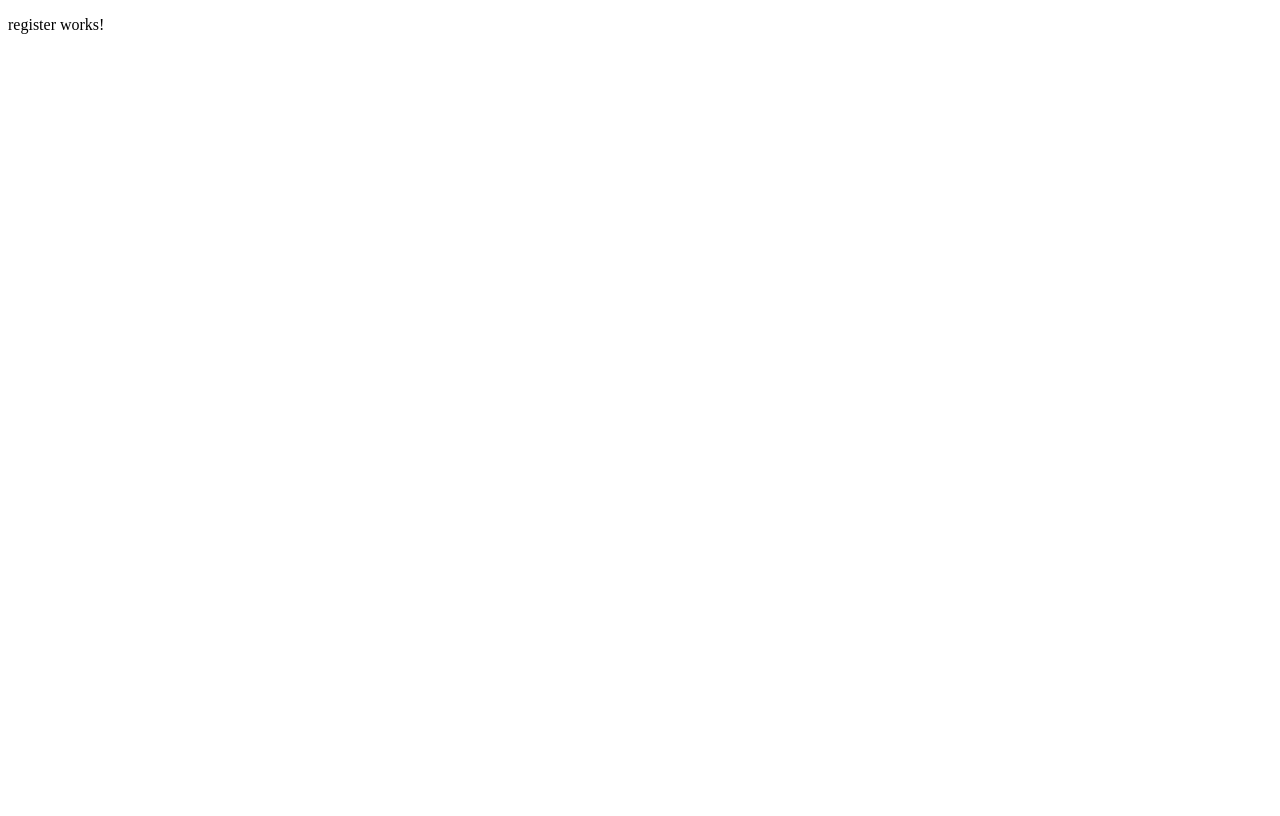
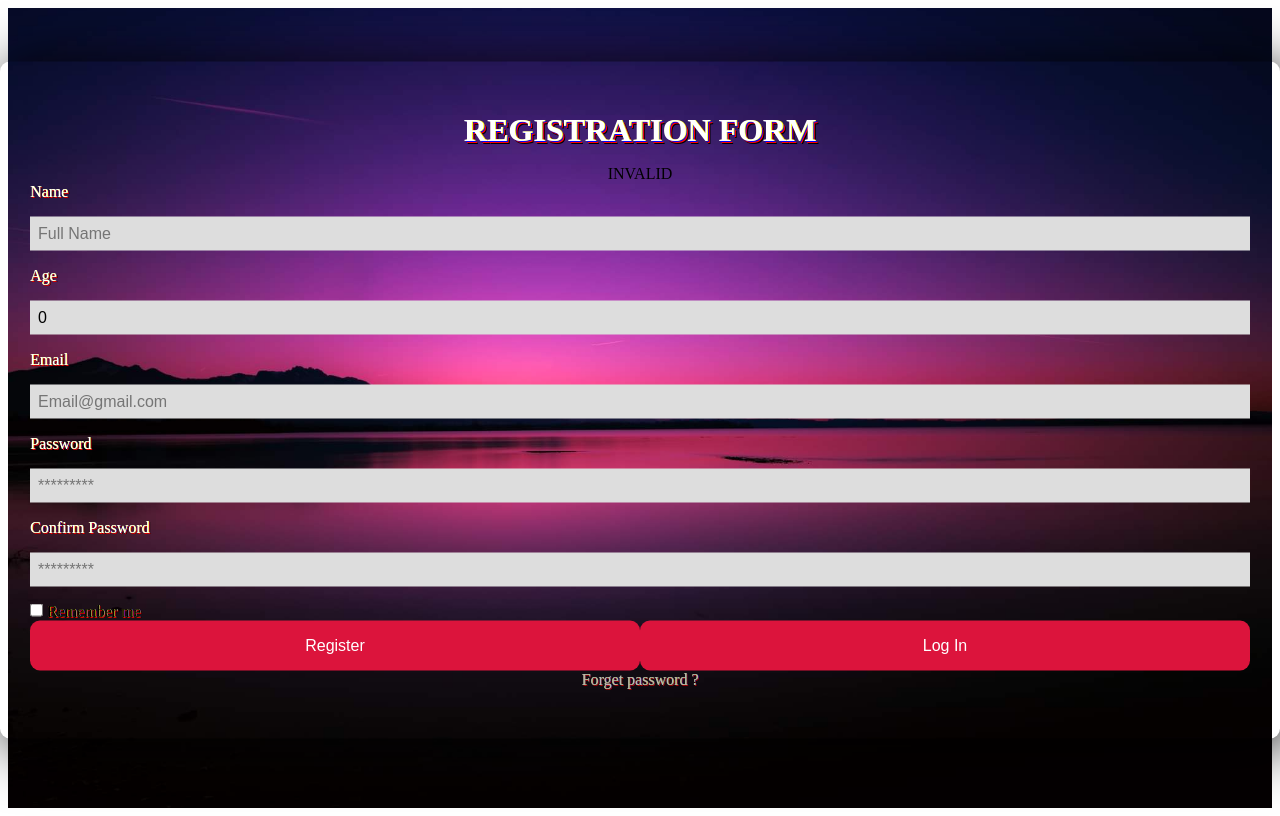
Before and after one commit to cristoph143/Bohol_Cristopher_AD, an Angular app in the folder 4-Portal/: page /register in a window 1280 px wide. Built offline with nearby package versions, Linux system fonts and the light colour scheme.

Commit message:
RegCOntinuation

```diff
--- a/4-Portal/src/app/Screens/home/home.component.scss
+++ b/4-Portal/src/app/Screens/home/home.component.scss
@@ -10,6 +10,7 @@ body {
   background-position-x: right;
   background-position-y: 86px;
   background-attachment: fixed;
+  scroll-behavior: smooth;
 }
 
 .site-header {
@@ -97,39 +98,6 @@ body {
   }
 }
 
-.banner-image {
-  height: 720px;
-  position: relative;
-  background-image: url("../../../assets/banner_tirxkp.jpg");
-  background-size: cover;
-  background-attachment: fixed;
-}
-
-.banner-attribution {
-  display: inline-block;
-  padding: 8px 16px;
-  margin: 0;
-  position: absolute;
-  left: 16px;
-  bottom: 0;
-  font-size: 14px;
-  line-height: 16px;
-  color: #ffffff;
-  background-color: #1f2937;
-  a {
-    font-weight: bold;
-    text-decoration: none;
-    color: #ffffff;
-
-    transition-property: color;
-    transition-duration: 200ms;
-    &:hover,
-    &:focus {
-      color: #f59e0b;
-    }
-  }
-}
-
 .section {
   max-width: 760px;
   padding: 150px 24px;
@@ -153,9 +121,7 @@ body {
       color: #f59e0b;
     }
   }
-}
-
-.about-section {
+  user_list-section {
     h2 {
       display: none;
     }
@@ -166,42 +132,11 @@ body {
       margin-bottom: 0;
     }
   }
+}
 
 .shadows {
   text-shadow: 0.025em 0.025em 0 yellow, 0.045em 0.045em 0 blue,
     0.075em 0.075em 0 red, 0.1em 0.1em 0 black;
-}
-
-.education {
-  padding: 32px 42px;
-  border-radius: 5px;
-
-  background-color: #f9fafb;
-  padding: 50px 30px;
-  border-radius: 10px;
-  box-shadow: 7px 7px 60px #000;
-  &:not(:last-child) {
-    margin-bottom: 32px;
-  }
-}
-
-.school {
-  margin: 0;
-
-  font-size: 18px;
-  font-weight: normal;
-  line-height: 28px;
-  p:last-child {
-    margin-bottom: 0;
-  }
-}
-
-.year_graduated {
-  margin: 0;
-
-  font-size: 14px;
-  line-height: 24px;
-  color: #4b5563;
 }
 
 .contact-section {
--- a/4-Portal/src/app/app.component.scss
+++ b/4-Portal/src/app/app.component.scss
@@ -7,6 +7,9 @@
 body {
     font-family: "Open Sans";
     color: #fff;
+    background-position: center;
+    background-repeat: no-repeat;
+    background-size: cover;
 }
 html {
     scroll-behavior: smooth;
--- a/4-Portal/src/app/screens/login/login.component.html
+++ b/4-Portal/src/app/screens/login/login.component.html
@@ -12,7 +12,7 @@
             <span><input type="checkbox"> Remember me</span>
 
         <div class="control">
-            <button type="submit" class="button">Register</button>
+            <button type="submit" class="button" (click)="nav('register')">Register</button>
             <button type="submit" class="button" (click)="login()">Log In</button>
         </div>
         <p><a href="#" class="shadows">Forget password ?</a></p>
--- a/4-Portal/src/app/screens/register/register.component.html
+++ b/4-Portal/src/app/screens/register/register.component.html
@@ -1 +1,38 @@
-<p>register works!</p>
+<section>
+    <div class="form-container">
+        <h1 class="shadows">Registration Form</h1>
+        <!-- <p>{{ error }}</p>
+        <p>{{ registerForm.value | json }}</p> -->
+        <p>{{ registerForm.status }}</p>
+        <form class="inputs" [formGroup]="registerForm" (ngSubmit)="onSubmit()">
+            <div class="control">
+                <label for="Name" class="txt shadows">Name</label>
+                <input type="text" name="name" placeholder="Full Name" id="name" autocomplete="on" formControlName="fcName" required>
+            </div>
+            <div class="control">
+                <label for="Age" class="txt shadows">Age</label>
+                <input type="number" name="age" placeholder="Age" id="age" formControlName="fcAge" required>
+            </div>
+            <div class="control">
+                <label for="email" class="txt shadows">Email</label>
+                <input type="email" name="email" placeholder="Email@gmail.com" id="email" autocomplete="on" formControlName="fcEmail" required>
+            </div>
+            <div class="control">
+                <label for="psw" class="txt shadows">Password</label>
+                <input type="password" name="password1" placeholder="*********" id="password" formControlName="fcPassword" required>
+            </div>
+            <div class="control">
+                <label for="psw" class="txt shadows">Confirm Password</label>
+                <input type="password" name="password2" placeholder="*********" id="password" formControlName="fcPassword2" required>
+            </div>
+            <span class="txt shadows">
+                <input type="checkbox" class="txt shadows"> Remember me
+            </span>
+        </form>
+        <div class="control">
+            <button type="submit" class="button" [disabled]="!registerForm.valid">Register</button>
+            <button type="submit" class="button" (click)="nav('login')">Log In</button>
+        </div>
+        <p><a href="#" class="shadows">Forget password ?</a></p>
+    </div>
+</section>
--- a/4-Portal/src/app/screens/register/register.component.scss
+++ b/4-Portal/src/app/screens/register/register.component.scss
@@ -0,0 +1,111 @@
+* {
+  margin: 0;
+  padding: 0;
+  box-sizing: border-box;
+}
+
+body {
+  font-family: "Open Sans";
+  color: #fff;
+  margin: 0;
+}
+
+section {
+  background: url("../../../assets/bg2.jpg");
+  margin: 0;
+  background-size: cover;
+  height: 100vh;
+  width: 100%;
+  background-size: cover;
+  background-position: center center;
+  .form-container {
+    position: absolute;
+    top: 50%;
+    left: 50%;
+    transform: translate(-50%, -50%);
+    // width: 500px;
+    // height: 650px;
+    width: 100%;
+    padding: 50px 30px;
+    border-radius: 10px;
+    box-shadow: 7px 7px 60px #000;
+    h1 {
+      color: #ffffff;
+      font-size: 2em;
+      text-transform: uppercase;
+      text-align: center;
+      margin-bottom: 1rem;
+    }
+  }
+
+  .shadows {
+    text-shadow: 0.025em 0.025em 0 yellow, 0.045em 0.045em 0 blue,
+      0.075em 0.075em 0 red, 0.1em 0.1em 0 black;
+  }
+
+  .control {
+    input {
+      padding: 8px;
+      font-size: 16px;
+      display: block;
+      width: 100%;
+      color: #000;
+      background: #ddd;
+      outline: none;
+      border: none;
+      margin: 1em 0;
+    .txt{
+      color: #fff
+    }
+    }
+    .txt{
+      color: #fff
+    }
+    // .btn {
+    //   color: #fff;
+    //   text-transform: uppercase;
+    //   background: crimson;
+    //   opacity: 0.7;
+    //   transition: opacity 0.3s ease;
+    //   .btn:focus {
+    //     opacity: 1;
+    //   }
+    // }
+
+    button {
+      width: 50%;
+      height: 50px;
+      background-color: crimson;
+      border: none;
+      color: white;
+      padding: 15px 32px;
+      text-align: center;
+      text-decoration: none;
+      font-size: 16px;
+      transition: all 0.5s;
+      border-radius: 10px;
+      // &:btn1 {
+      //   background-color: white;
+      //   color: black;
+      //   border: 2px solid #4CAF50;
+      //   &::hover {
+      //     background-color: #4CAF50;
+      //     color: white;
+      //   }
+      // }
+    }
+  }
+
+  p {
+    text-align: center;
+  }
+
+  a {
+    text-decoration: none;
+    color: #fff;
+    opacity: 0.7;
+    a:hover {
+      opacity: 1;
+    }
+  }
+}
--- a/4-Portal/src/app/screens/register/register.component.ts
+++ b/4-Portal/src/app/screens/register/register.component.ts
@@ -1,4 +1,8 @@
+import { HttpClient } from '@angular/common/http';
 import { Component, OnInit } from '@angular/core';
+import { FormControl, FormGroup, Validators } from '@angular/forms';
+import { Router } from '@angular/router';
+import { environment } from 'src/environments/environment';
 
 @Component({
   selector: 'app-register',
@@ -7,9 +11,88 @@ import { Component, OnInit } from '@angular/core';
 })
 export class RegisterComponent implements OnInit {
 
-  constructor() { }
+  constructor(private router: Router, private api: HttpClient) { }
 
   ngOnInit(): void {
   }
 
+  registerForm: FormGroup = new FormGroup({
+    fcName: new FormControl('', Validators.required),
+    fcAge: new FormControl(0, [
+        Validators.required,
+        Validators.minLength(2),
+        Validators.min(18),
+        Validators.max(65)
+      ]),
+    fcEmail: new FormControl('', [
+        Validators.required,
+        Validators.email
+      ]),
+    fcPassword: new FormControl('', [
+        Validators.required,
+        Validators.pattern('^(?=.*[0-9])(?=.*[a-zA-Z])([a-zA-Z0-9]+)$')
+      ]),
+    fcPassword2: new FormControl('', Validators.required),
+  });
+
+  error: string = '';
+
+
+  async register() {
+    var result: any = await this.api
+      .post(environment.API_URL + '/user/register', {
+        name: this.registerForm.value.fcName,
+        age: this.registerForm.value.fcAge,
+        email: this.registerForm.value.fcEmail,
+        password: this.registerForm.value.fcPassword,
+      })
+      .toPromise();
+    console.log(result)
+    if (result.success == true) {
+      this.nav('login');
+    }
+    else {
+      alert(result.data);
+    }
+  }
+
+
+  onSubmit() {
+    alert('sdsds')
+    if (
+      this.registerForm.value['fcPassword'] !==
+      this.registerForm.value['fcPassword2']
+    ) {
+      this.error = 'Password doesnt match!';
+      return;
+    }
+    if (!this.registerForm.valid) {
+      {
+        this.error = 'No fields must be empty';
+        return;
+      }
+    }
+    if (this.registerForm.valid) {
+      var payload: {
+        name: string;
+        email: string;
+        age: number;
+        password: string;
+      };
+      payload = {
+        name: this.registerForm.value.fcName,
+        age: this.registerForm.value.fcAge,
+        email: this.registerForm.value.fcEmail,
+        password: this.registerForm.value.fcPassword,
+      };
+      console.log(payload);
+      alert('Hellow')
+      // this.register();
+    }
+  }
+
+  nav(destination: string) {
+    this.router.navigate([destination]);
+  }
+
 }
```
Also changed, not shown: 4-Portal/src/app/screens/home/home.component.html (+13 -50 lines), 4-Portal/src/app/screens/login/login.component.scss (+0 -19 lines). Lines whose indentation alone changed are shown as unchanged.
